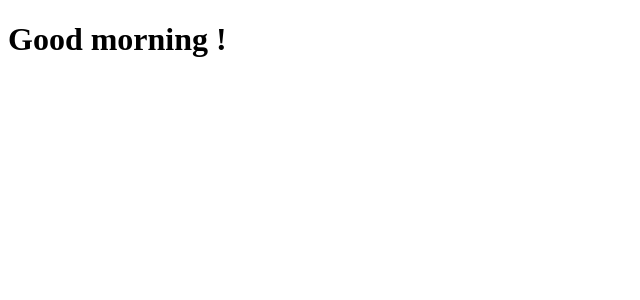
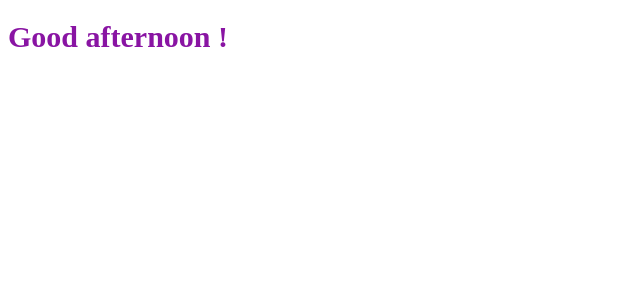
Before and after one commit to champseo2017/learn-react-scrimba, a React (Create React App) app: page / in a window 1280 px wide. Shown: the top 300 px of the page, without its empty margins (0-640 px from the left). Built offline with nearby package versions, Linux system fonts and the light colour scheme; the HTML template or start-up script is replaced by a standard one.

Commit message:
React Inline Styles with the Style Property
React Inline Styles with the Style Property

```diff
--- a/src/index.js
+++ b/src/index.js
@@ -3,21 +3,29 @@ import ReactDOM from "react-dom";
 
 function App() {
   // ตัวแปร
-    const date = new Date();
+  const date = new Date(2020, 1, 31, 15);
   const hours = date.getHours();
   let timeOfDay;
+  const styles = {
+    fontSize: 30,
+  };
   // logic
-    if(hours < 12){
-        timeOfDay = "morning"
-    }else if(hours >= 12 && hours < 17){
-        timeOfDay = "afternoon"
-    }else{
+  if (hours < 12) {
+    timeOfDay = "morning";
+    styles.color = "#04756F"
+    Object.assign({}, styles, styles.color)
+  } else if (hours >= 12 && hours < 17) {
+    timeOfDay = "afternoon";
+    styles.color = "#8914A3"
+    Object.assign({}, styles, styles.color)
+  } else {
     timeOfDay = "night";
+    styles.color = "#D90000"
+    Object.assign({}, styles, styles.color)
   }
+
   // return
-    return (
-    <h1>Good {timeOfDay} !</h1>
-    )
+  return <h1 style={styles}>Good {timeOfDay} !</h1>;
 }
 // render function <App/>
 ReactDOM.render(<App />, document.getElementById("root"));
```
Lines whose indentation alone changed are shown as unchanged.
